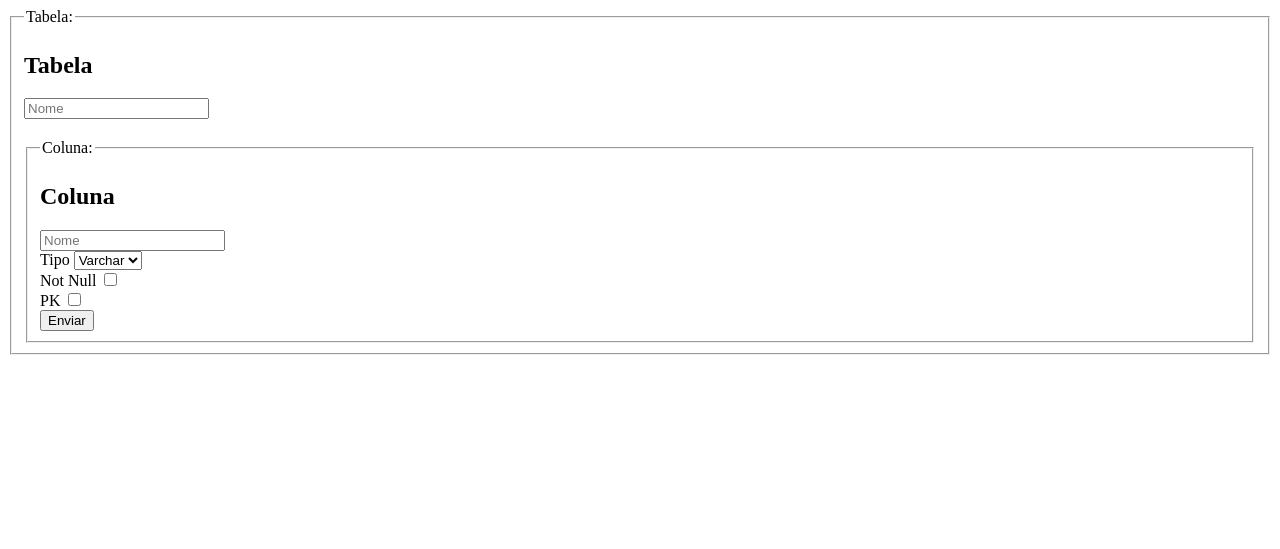
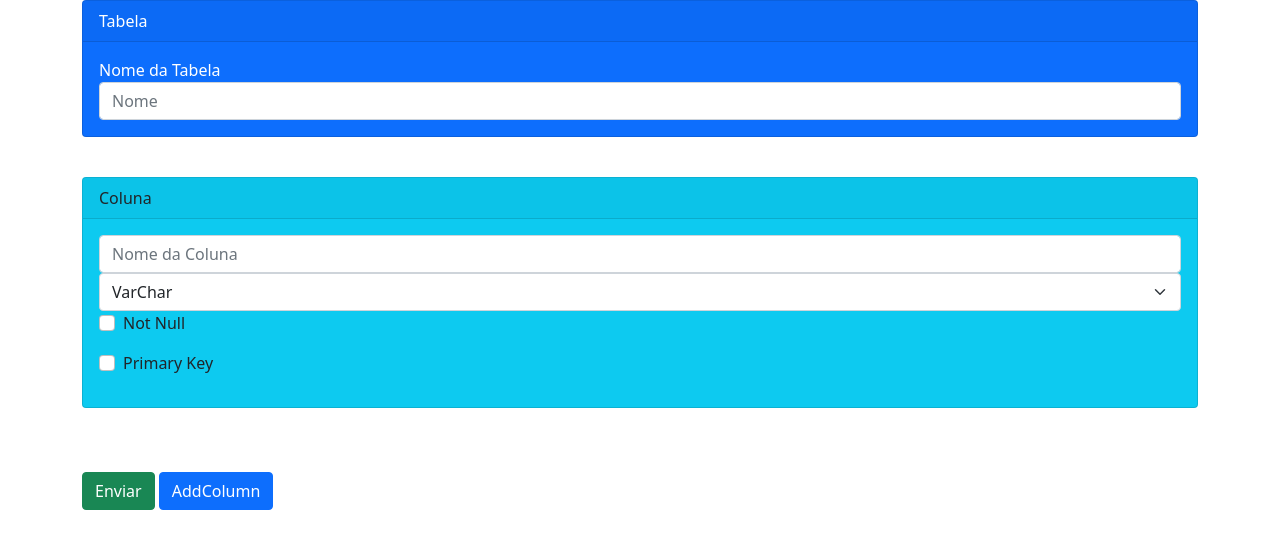
Before and after one commit to RoniDeringer/libJar-executeSQL, a PHP site: page /coluna.php in a window 1280 px wide. Shown: the top 549 px of the page. Run offline with PHP 8.4, Linux system fonts and the light colour scheme.

Commit message:
funcionando mediano

```diff
--- a/web2/coluna.php
+++ b/web2/coluna.php
@@ -9,110 +9,76 @@ session_start();
     <meta charset="UTF-8">
     <meta http-equiv="X-UA-Compatible" content="IE=edge">
     <meta name="viewport" content="width=device-width, initial-scale=1.0">
+    <link href="https://cdn.jsdelivr.net/npm/bootstrap@5.0.2/dist/css/bootstrap.min.css" rel="stylesheet" integrity="sha384-EVSTQN3/azprG1Anm3QDgpJLIm9Nao0Yz1ztcQTwFspd3yD65VohhpuuCOmLASjC" crossorigin="anonymous">
+
     <title>parte2</title>
 </head>
-<style>
-    .focoAtual {
-        background: #fdecb2;
-    }
-</style>
-
 <body>
-    <section>
         <div class="container" id="principal">
 
-        <form action="Controller.php" method="POST" id="coluna">
-            <fieldset>
-                <legend>Tabela:</legend>
-                <div class="tabela">
-                    <h2>Tabela</h2>
-                    <div class="input-container">
-                        <input type="text" name="nome" id="nome" placeholder="Nome" required>
+        <form action="Controller.php" method="POST">
+
+            <div class="card text-white bg-primary mb-3">
+                <div class="card-header">Tabela</div>
+                <div class="card-body">
+
+                    <div class="form-group">
+                        <label for="nomeTabela">Nome da Tabela</label>
+                        <input type="text" class="form-control" name="nomeTabela" id="nomeTabela" aria-describedby="emailHelp" placeholder="Nome"required>
                     </div>
-                    <h1></h1>
+                </div>
             </div>
             <!--div tabela -->
-                <fieldset>
-                    <legend>Coluna:</legend>
-                    <div class="endereco">
-                        <h2>Coluna</h2>
-                        <div class="input-container">
-                            <input type="text" name="nome" id="nome"  placeholder="Nome"  required>
+            <br>
+
+            <div class="card text-dark bg-info mb-3" id="coluna">
+                <div class="card-header">Coluna</div>
+                <div class="card-body">
+
+                    <div class="form-group">
+                        <input type="text" class="form-control" name="nomeColuna" id="nomeColuna" aria-describedby="emailHelp" placeholder="Nome da Coluna"required>
                     </div>
 
-                        <div class="input-container">
-                            <label class="container">Tipo
-                                <select name="tipo">
-                                    <option value="varchar">Varchar</option>
+                    <div class="form-group">
+                        <select class="form-select" name="tipo" aria-label="Default select example">
+                            <option selected value="varchar">VarChar</option>
                             <option value="int">Int</option>
                         </select>
+                    </div>
+                    <div class="form-check mb-3" >
+                        <input class="form-check-input" type="checkbox"  id="flexCheckDefault" name="notnull">
+                        <label class="form-check-label" for="flexCheckDefault">
+                            Not Null
                         </label>
                     </div>
 
-                        <div class="input-container col-md-8">
-                            <label class="container">Not Null
-                                <input type="checkbox" name="notnull">
+                    <div class="form-check mb-3" >
+                        <input class="form-check-input" type="checkbox"  id="flexCheckDefault" name="pk">
+                        <label class="form-check-label" for="flexCheckDefault">
+                            Primary Key
                         </label>
                     </div>
+                </div>
+            </div>
+            <br><br>
 
-                        <div class="input-container col-md-8">
-                            <label class="container">PK
-                                <input type="checkbox" name="pk">
-                            </label>
+            <div class="d-grid gap-2 d-md-block">
+                <button class="btn btn-success" type="submit">Enviar</button>
+                <button class="btn btn-primary" type="button" id="addColumn">AddColumn</button>
             </div>
 
-                        <div class="button-position">
-                            <button type="submit">Enviar</button>
-                        </div>
-                    </div>
-                    <!--div coluna -->
-                </fieldset>
-                <!-- fieldset Coluna -->
-
-            </fieldset>
-            <!-- fieldset Tabela -->
         </form>
             <!--form coluna -->
 
         </div>
-    </section>
 
 </body>
-<script src="https://code.jquery.com/jquery-2.2.4.min.js"
-    integrity="sha256-BbhdlvQf/xTY9gja0Dq3HiwQF8LaCRTXxZKRutelT44=" crossorigin="anonymous">
-    </script>
-
-
+<script src="https://ajax.googleapis.com/ajax/libs/jquery/3.6.0/jquery.min.js"></script>
 <script>
-
-    var $collectionHolder;
-    $(document).ready(function () {
-        $collectionHolder = $('#principal');
-        $collectionHolder.data('index', $collectionHolder.find('.panel').length)
-        $collectionHolder.find('.panel').each(function () {
-            footerBtns($(this));
+    $(document).ready(function(){
+        $("#addColumn").click(function(){
+            $("#coluna" ).clone().appendTo("#coluna" );
         });
     });
-    function footerBtns($this) {
-        var $panelFooter = $('<div class="panel-footer"></div>');
-        var $btnRemoveColumn = $('<a href="#" class="btn btn-danger">Remove</a>');
-        var $btnAddColumn = $('<a href="#" class="btn btn-success">Nova Coluna</a>');
-        var $espaçoBtn = $('<a href="#"> </a>');
-        $panelFooter.append($btnRemoveColumn)
-        $panelFooter.append($espaçoBtn)
-        $panelFooter.append($btnAddColumn)
-        $btnAddColumn.click(function (e) {
-            newColumn()
-        });
-        $btnRemoveColumn.click(function (e) {
-            deleteColumn($(this), e)
-        });
-        $this.append($panelFooter)
-    }
-    function newColumn() {
-        $("#principal").clone().appendTo(principal)
-    }
-
 </script>
-
 </html>
```
Also changed, not shown: web2/Controller.php (+6 -3 lines), web2/index.php (+26 -15 lines). Lines whose indentation alone changed are shown as unchanged.
